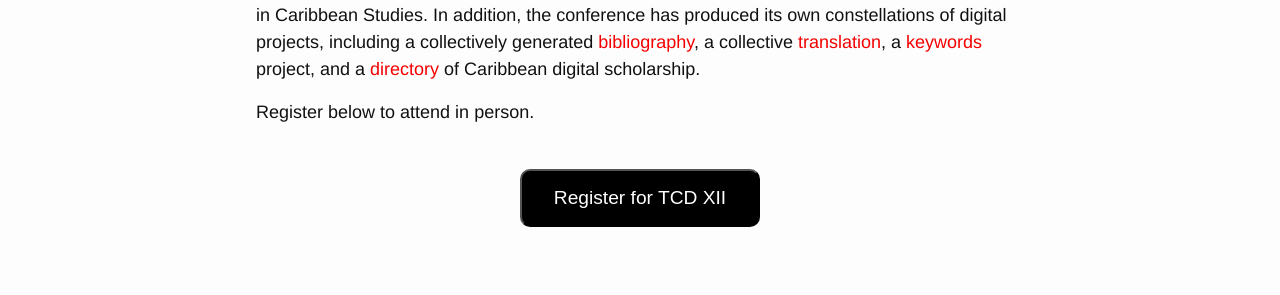
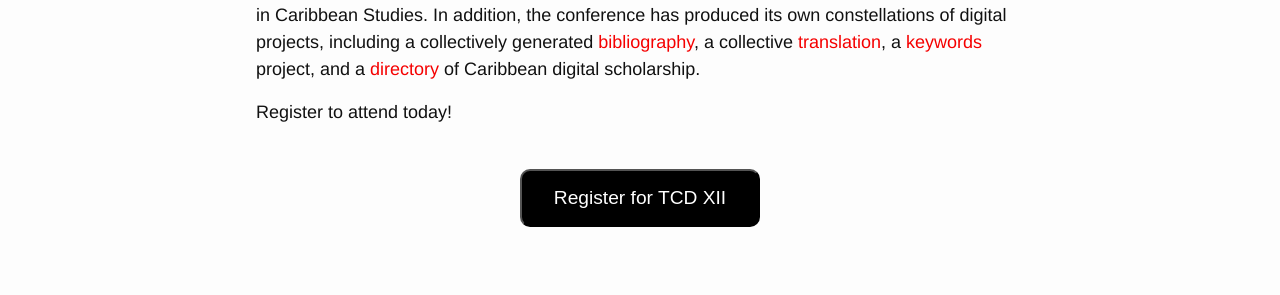
Before and after one commit to elotroalex/tcd12, a Jekyll site: the page built from index.html, in a window 1280 px wide and 900 px high, scrolled down 969 px. Shown: the part 288-583 px from the top of the window. Built offline with Jekyll 4.4.1, drawn with Linux system fonts in a browser that asks for light colours.

Commit message:
Update index.html
registration update

```diff
--- a/index.html
+++ b/index.html
@@ -15,7 +15,7 @@ layout: default
   <p>The Caribbean Digital conference (TCD) is headed to Boston! TCD is excited to be in the Northeast this year, bringing our community to The University of Northeastern’s Boston campus. This year, the conference will be hosted in collaboration with the <a href="https://ecda.northeastern.edu/">Early Caribbean Digital Archive</a>. TCD is an annual international gathering held in locations throughout the Americas since 2014. The conference brings together scholars, artists, archivists, librarians, technologists, and activists working at the intersection of Caribbean Studies and digital humanities. Alternating between events organized via CFP and smaller events convened exclusively by invitation, TCD has created a singular and consistent space of exchange for Caribbeanist digital scholars, consisting of traditional panels, roundtable conversations, skills-building workshops, and project show-and-tells.</p>
   <p>The wide-ranging work of this gathering has generated nearly 50 peer-reviewed scholarly articles (in <a href="https://archipelagosjournal.org/" target="_blank"><em>archipelagos journal</em></a> alone) and has inspired and contributed to many digital projects in Caribbean Studies. In addition, the conference has produced its own constellations of digital projects, including a collectively generated <a href="https://wayback.archive-it.org/1914/20151224034325/http://caribbeandigital.cdrs.columbia.edu/?page_id=113" target="_blank">bibliography</a>, a collective <a href="https://via.hypothes.is/https://cahier1939ms.github.io/texts/translation/" target="_blank">translation</a>, a <a href="https://caribbeandigitalnyc.net/keywords/" target="_blank">keywords</a> project, and a <a href="https://caribbeandigitalnyc.net/caridischo/" target="_blank">directory</a> of Caribbean digital scholarship.</p>
 
-    <p>Register below to attend in person.</p>
+    <p>Register to attend today!</p>
 
     <br>
     <p class="aligncenter">
```
